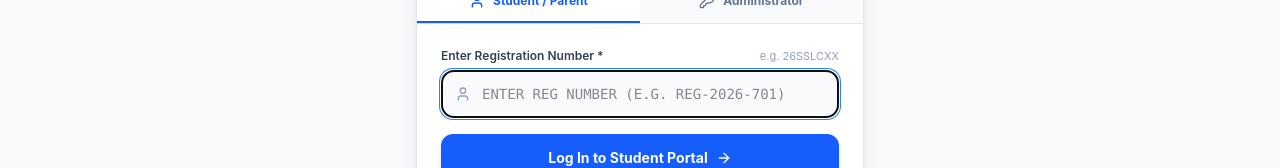
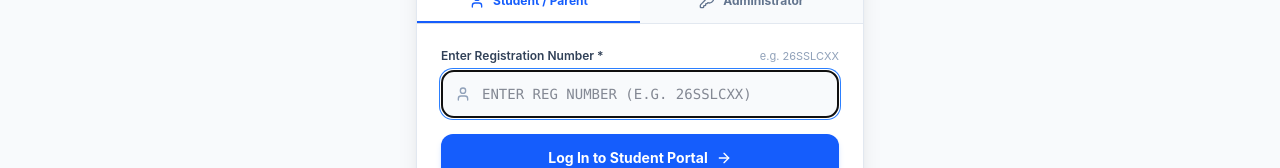
Before and after one commit to shahanashub/Student-Performance-Portal, a React (Vite) app: page / in a window 1280 px wide. Shown: the part 325-493 px from the top of the page. Built offline with nearby package versions, Linux system fonts and the light colour scheme.

Commit message:
Modify REG Number placeholder and hide admin password
Updated placeholder text for REG Number input and removed admin password display.

```diff
--- a/src/components/LoginScreen.tsx
+++ b/src/components/LoginScreen.tsx
@@ -148,7 +148,7 @@ export const LoginScreen: React.FC<LoginScreenProps> = ({
                   <div className="relative">
                     <input
                       type="text"
-                      placeholder="Enter REG Number (e.g. REG-2026-701)"
+                      placeholder="Enter REG Number (e.g. 26SSLCXX)"
                       value={regNumberInput}
                       onChange={(e) => setRegNumberInput(e.target.value)}
                       className="w-full h-12 pl-10 pr-3.5 bg-slate-50 border border-slate-300 rounded-xl text-sm font-mono focus:ring-2 focus:ring-blue-500 focus:border-blue-500 text-slate-900 uppercase"
@@ -225,7 +225,7 @@ export const LoginScreen: React.FC<LoginScreenProps> = ({
                   )}
 
                   <p className="text-[11px] text-slate-400 mt-2">
-                    Admin Password: <code className="bg-slate-100 px-1 py-0.5 rounded text-slate-700 font-mono">Scienti@dmin</code>
+                    Admin Password: <code className="bg-slate-100 px-1 py-0.5 rounded text-slate-700 font-mono"></code>
                   </p>
                 </div>
 
```
